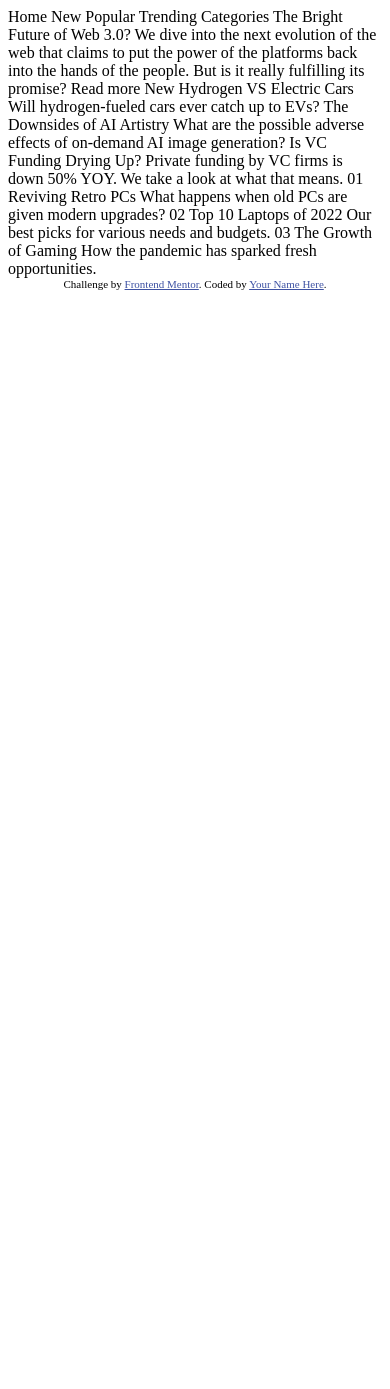
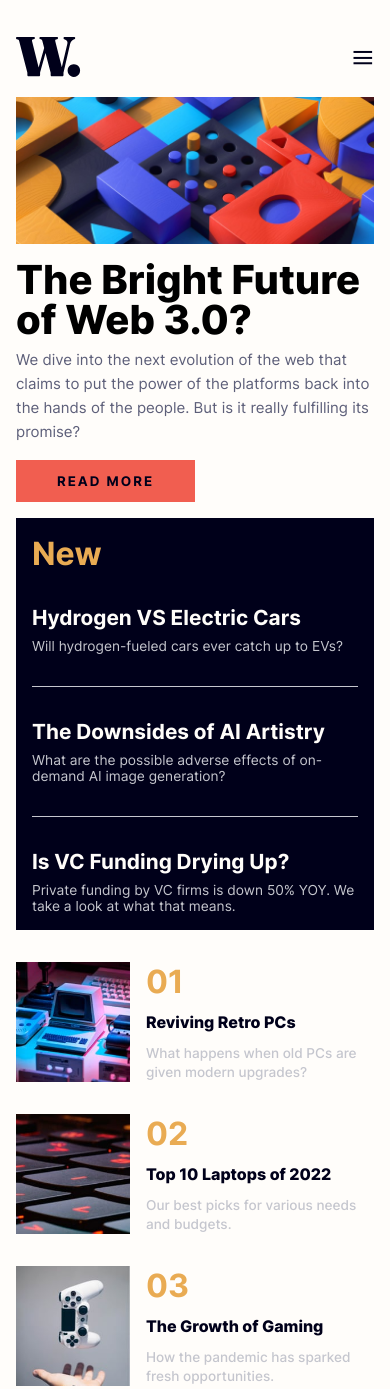
Before and after one commit to codebyMM/fm_newsHomePage, a plain HTML site: page index.html in a window 390 px wide. Before the commit the page ends 844 px from the top, so only its background shows below. Drawn offline with Linux system fonts and the light colour scheme.

Commit message:
add all features

```diff
--- a/assets/main.js
+++ b/assets/main.js
@@ -0,0 +1,11 @@
+const nav = document.querySelector('nav');
+const background = document.querySelector('.background');
+const btnToggle = document.querySelector('.menu-toggle');
+const btnClose = document.querySelector('.btn-close');
+
+[btnToggle, btnClose].forEach(button => {
+    button.addEventListener('click', () => {
+        nav.classList.toggle('show-menu');
+        background.classList.toggle('show');
+    });
+});
--- a/assets/style.css
+++ b/assets/style.css
@@ -0,0 +1,326 @@
+/* ============== IMPORT FONT ============== */
+@font-face {
+    font-family: Inter;
+    src: url(./fonts/Inter-VariableFont_slnt\,wght.ttf);
+}
+/* ============== CSS VARIABLES ============== */
+:root {
+    /* Colors */
+    --Soft-orange: hsl(35, 77%, 62%);
+    --Soft-red: hsl(5, 85%, 63%);
+    --Off-white: hsl(36, 100%, 99%);
+    --Grayish-blue: hsl(233, 8%, 79%);
+    --Dark-grayish-blue: hsl(236, 13%, 42%);
+    --Very-dark-blue: hsl(240, 100%, 5%);
+}
+* {
+    margin: 0;
+    padding: 0;
+    box-sizing: border-box;
+    font-family: Inter;
+}
+header,
+header ul,
+.headline-news,
+.new-update {
+    display: flex;
+}
+ul {
+    list-style: none;
+}
+a {
+    text-decoration: none;
+}
+button {
+    font-family: inherit;
+    outline: none;
+    border: none;
+    cursor: pointer;
+}
+p {
+    font-size: .9375em;
+}
+body {
+    background: var(--Off-white);
+}
+.container {
+    width: 80vw;
+    margin: 0 auto;
+    height: 100%;
+}
+/* ============== HEADER ============== */
+header {
+    justify-content: space-between;
+    align-items: center;
+    padding: 4rem 0 2.5rem;
+}
+header ul {
+    align-items: center;
+    gap: 2.5rem;
+}
+header li a {
+    color: var(--Dark-grayish-blue);
+    font-size: .9em;
+    transition: color .3s ease;
+}
+header li a:hover {
+    color: var(--Soft-red);
+}
+
+/* ============== MAIN ============== */
+main {
+    display: grid;
+    grid-template-columns: repeat(3, 1fr);
+    grid-template-rows: auto auto auto;
+    gap: 2rem;
+    padding-bottom: 6rem;
+    height: auto;
+}
+/* Hero Banner */
+.hero-banner {
+    width: 100%;
+    display: block;
+    height: auto;
+    grid-row: 1 / 2;
+    grid-column: 1 / 3;
+}
+/* Headline */
+.headline {
+    display: grid;
+    grid-template-columns: repeat(2, 1fr);
+    grid-row: 2 / 3;
+    grid-column: 1 / 3;
+    gap: 2rem;
+}
+.headline h1 {
+    font-size: 3.5em;
+    line-height: 1;
+    font-weight: 800;
+}
+.headline-news {
+    justify-content: space-between;
+    flex-direction: column;
+}
+.headline-news p {
+    line-height: 1.6;
+    color: var(--Dark-grayish-blue);
+}
+.btn-headline {
+    width: 50%;
+    padding: .8rem 1.5rem;
+    background: var(--Soft-red);
+    color: var(--Very-dark-blue);
+    font-weight: 700;
+    text-transform: uppercase;
+    letter-spacing: 2px;
+    transition: background .3s ease, color .3s ease;
+}
+.btn-headline:hover {
+    background: var(--Very-dark-blue);
+    color: var(--Off-white);
+}
+/* New Update */
+.new-update {
+    grid-column: 3 / 4;
+    grid-row: 1 / 3;
+    flex-direction: column;
+    background: var(--Very-dark-blue);
+    padding: 2rem;
+}
+.new-update h3 {
+    font-size: 2em;
+    color: var(--Soft-orange);
+    padding-bottom: 1rem;
+}
+.update-list {
+    border-bottom: 1px solid var(--Grayish-blue);
+    padding-top: 1rem;
+    margin-bottom: 1rem;
+}
+.update-list:last-of-type {
+    border-bottom: none;
+    margin-bottom: 0;
+}
+.update-list h4 {
+    font-size: 1.3em;
+}
+.update-list h4 a {
+    color: var(--Off-white);
+    transition: color .3s ease;
+}
+.update-list h4:hover a {
+    color: var(--Soft-red);
+}
+.update-list p {
+    color: var(--Grayish-blue);
+    padding: .5rem 0 2rem;
+    font-size: .86em;
+}
+.update-list:last-of-type p {
+    padding-bottom: 0;
+}
+/* All News */
+.all-news {
+    padding-top: 4rem;
+    display: grid;
+    grid-template-columns: repeat(3, 1fr);
+    grid-column: 1 / 4;
+    grid-row: 3 / 4;
+    gap: 2rem;
+    height: 120px;
+}
+.news {
+    display: grid;
+    gap: 1rem;
+    grid-template-columns: 1fr 2fr;
+}
+.news img {
+    display: block;
+    height: 120px;
+    width: 100%;
+    object-fit: cover;
+}
+.news div {
+    display: flex;
+    justify-content: space-between;
+    flex-direction: column;
+    height: inherit;
+}
+.news div h2 {
+    color: var(--Soft-orange);
+    font-size: 2em;
+}
+.news div h3 {
+    font-size: 1em;
+    font-weight: 800;
+}
+.news div h3 a {
+    color: var(--Very-dark-blue);
+    transition: color .3s ease;
+}
+.news div h3:hover a {
+    color: var(--Soft-orange);
+}
+.news div p {
+    font-size: .85em;
+    font-weight: 500;
+    color:var(--Grayish-blue);
+    line-height: 1.4;
+    width: 95%;
+}
+/* Menu Toggle */
+.menu-toggle,
+.btn-close {
+    font-size: 2.5em;
+    color: var(--Very-dark-blue);
+    background: none;
+    display: none;
+}
+.background {
+    display: none;
+    background: rgba(0, 0, 0, 0.705);
+    width: 100%;
+    height: 100%;
+    position: fixed;
+    top: 0;
+    left: 0;
+    right: 0;
+    z-index: 100;
+}
+@media screen and (max-width: 1200px) {
+    .container {
+        width: 90vw;
+    }
+}
+@media screen and (max-width: 900px) {
+    .container {
+        width: 100vw;
+        padding: 1rem;
+    }
+    header {
+        padding-top: 1rem;
+        padding-bottom: 1rem;
+    }
+    nav {
+        position: fixed;
+        z-index: 200;
+        right: 0;
+        top: 0;
+        background: var(--Off-white);
+        display: none;
+        flex-direction: column;
+        height: 100%;
+        width: 50vw;
+    }
+    nav ul {
+        flex-direction: column;
+        align-items: flex-start;
+        gap: 1rem;
+        padding-top: 2rem;
+        padding-left: 2rem;
+    }
+    nav ul li a {
+        font-size: 1.2em;
+        color: var(--Very-dark-blue);
+    }
+    main {
+        grid-template-rows: repeat(4, auto);
+        gap: 1rem;
+    }
+    /* Hero Banner */
+    .hero-banner {
+        grid-row: 1 / 2;
+        grid-column: 1 / -1;
+    }
+    /* Headline */
+    .headline {
+        grid-template-columns: auto;
+        grid-template-rows: repeat(2, auto);
+        grid-row: 2 / 3;
+        grid-column: 1 / -1;
+        gap: .5rem;
+    }
+    .headline h1 {
+        font-size: 2.5em;
+        line-height: 1;
+        font-weight: 800;
+    }
+    .headline-news {
+        justify-content: flex-start;
+        flex-direction: column;
+        gap: 1rem;
+    }
+    .headline-news p {
+        line-height: 1.6;
+        color: var(--Dark-grayish-blue);
+    }
+    /* New Update */
+    .new-update {
+        grid-row: 3 / 4;
+        grid-column: 1 / -1;
+        padding: 1rem;
+        display: flex;
+    }
+    /* All News */
+    .all-news {
+        padding-top: 1rem;
+        grid-template-columns: repeat(auto-fit, minmax(300px, 1fr));
+        grid-column: 1 / -1;
+        grid-row: 4 / 5;
+        height: auto;
+    }
+    .menu-toggle,
+    .btn-close {
+        display: block;
+    }
+    .btn-close {
+        align-self: flex-end;
+        padding: 1rem;
+    }
+}
+.show-menu {
+    display: flex;
+}
+.show {
+    display: block;
+}
--- a/index.html
+++ b/index.html
@@ -3,58 +3,82 @@
 <head>
   <meta charset="UTF-8">
   <meta name="viewport" content="width=device-width, initial-scale=1.0"> <!-- displays site properly based on user's device -->
-
   <link rel="icon" type="image/png" sizes="32x32" href="./assets/images/favicon-32x32.png">
-
   <title>Frontend Mentor | News homepage</title>
-
-  <!-- Feel free to remove these styles or customise in your own stylesheet 👍 -->
-  <style>
-    .attribution { font-size: 11px; text-align: center; }
-    .attribution a { color: hsl(228, 45%, 44%); }
-  </style>
+  <link rel="stylesheet" href="./assets/style.css">
 </head>
 <body>
-
-  Home
-  New
-  Popular
-  Trending
-  Categories
-
-  The Bright Future of Web 3.0?
-
-  We dive into the next evolution of the web that claims to put the power of the platforms back into the hands of the people.
-  But is it really fulfilling its promise?
-
-  Read more
-
-  New
-
-  Hydrogen VS Electric Cars
-  Will hydrogen-fueled cars ever catch up to EVs?
-
-  The Downsides of AI Artistry
-  What are the possible adverse effects of on-demand AI image generation?
-
-  Is VC Funding Drying Up?
-  Private funding by VC firms is down 50% YOY. We take a look at what that means.
-
-  01
-  Reviving Retro PCs
-  What happens when old PCs are given modern upgrades?
-
-  02
-  Top 10 Laptops of 2022
-  Our best picks for various needs and budgets.
-
-  03
-  The Growth of Gaming
-  How the pandemic has sparked fresh opportunities.
-
-  <div class="attribution">
-    Challenge by <a href="https://www.frontendmentor.io?ref=challenge" target="_blank">Frontend Mentor</a>.
-    Coded by <a href="#">Your Name Here</a>.
+  <!-- Wrap all element in container -->
+  <div class="background"></div>
+  <div class="container">
+    <header>
+      <img src="./assets/images/logo.svg" alt="Logo Image">
+      <nav>
+        <div class="btn-close">✖</div>
+        <ul>
+          <li><a href="#">Home</a></li>
+          <li><a href="#">News</a></li>
+          <li><a href="#">Popular</a></li>
+          <li><a href="#">Trending</a></li>
+          <li><a href="#">Categories</a></li>
+        </ul>
+      </nav>
+      <button class="menu-toggle">&equiv;</button>
+    </header>
+    <main>
+      <img src="./assets/images/image-web-3-desktop.jpg" alt="" class="hero-banner">
+      <div class="headline">
+        <h1>The Bright Future of Web 3.0?</h1>
+        <div class="headline-news">
+          <p>
+            We dive into the next evolution of the web that claims to put the power of the platforms back into the hands of the people. But is it really fulfilling its promise?
+          </p>
+          <button class="btn-headline">Read more</button>
+        </div>
+      </div>
+      <div class="new-update">
+        <h3>New</h3>
+        <div class="update-list">
+          <h4><a href="">Hydrogen VS Electric Cars</a></h4>
+          <p>Will hydrogen-fueled cars ever catch up to EVs?</p>
+        </div>
+        <div class="update-list">
+          <h4><a href="">The Downsides of AI Artistry</a></h4>
+          <p>What are the possible adverse effects of on-demand AI image generation?</p>
+        </div>
+        <div class="update-list">
+          <h4><a href="">Is VC Funding Drying Up?</a></h4>
+          <p>Private funding by VC firms is down 50% YOY. We take a look at what that means.</p>
+        </div>
+      </div>
+      <div class="all-news">
+        <div class="news">
+          <img src="./assets/images/image-retro-pcs.jpg" alt="Image of Retro PC">
+          <div>
+            <h2>01</h2>
+            <h3><a href="#">Reviving Retro PCs</a></h3>
+            <p>What happens when old PCs are given modern upgrades?</p>
+          </div>
+        </div>
+        <div class="news">
+          <img src="./assets/images/image-top-laptops.jpg" alt="Image of Top Laptops">
+          <div>
+            <h2>02</h2>
+            <h3><a href="#">Top 10 Laptops of 2022</a></h3>
+            <p>Our best picks for various needs and budgets.</p>
+          </div>
+        </div>
+        <div class="news">
+          <img src="./assets/images/image-gaming-growth.jpg" alt="Image of PS5 console">
+          <div>
+            <h2>03</h2>
+            <h3><a href="#">The Growth of Gaming</a></h3>
+            <p>How the pandemic has sparked fresh opportunities.</p>
+          </div>
+        </div>
+      </div>
+    </main>
   </div>
+  <script src="./assets/main.js"></script>
 </body>
 </html>
```
Also changed, not shown: screenshots/dekstop.jpeg (added), screenshots/mobile.jpeg (added), 1 other file.
